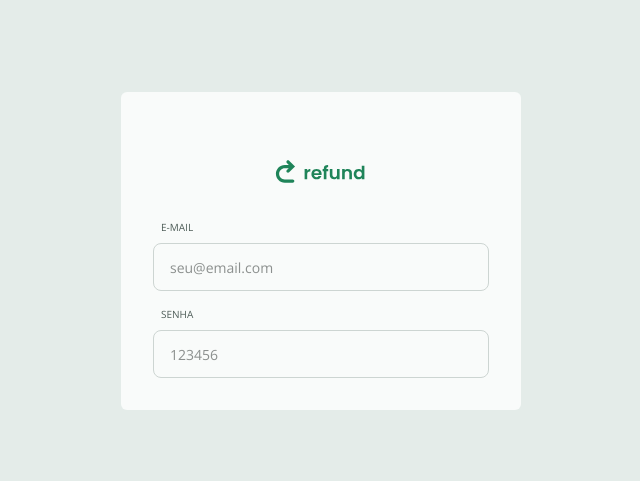
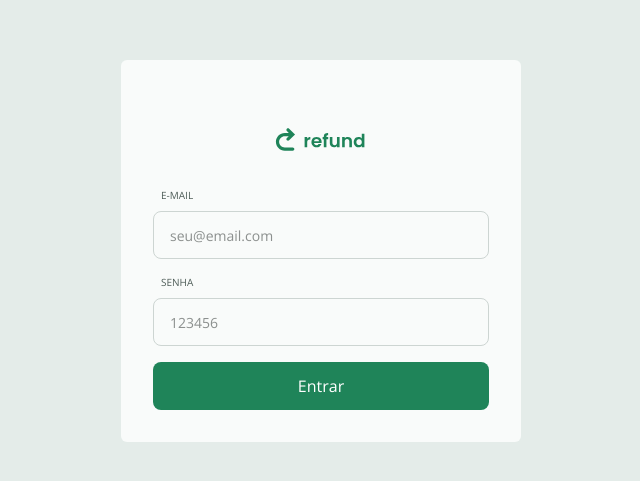
Before and after one commit to carlos-hfc/refund, a React (Vite) app: page / in a window 1280 px wide. Shown: the part 149-630 px from the top of the page, without its empty margins (319-959 px from the left). Built offline with nearby package versions, Linux system fonts and the light colour scheme.

Commit message:
feat: add button component

```diff
--- /dev/null
+++ b/src/components/button.tsx
@@ -0,0 +1,25 @@
+interface ButtonProps extends React.ComponentProps<"button"> {
+  isLoading?: boolean
+}
+
+export function Button({
+  isLoading,
+  className,
+  type = "button",
+  children,
+  ...props
+}: ButtonProps) {
+  return (
+    <button
+      type={type}
+      data-loading={isLoading}
+      className={[
+        "flex items-center justify-center rounded-lg bg-green-100 text-white cursor-pointer not-data-[loading=true]:hover:bg-green-200 transition ease-linear h-12 data-[loading=true]:opacity-50 data-[loading=true]:cursor-progress",
+        className,
+      ].join(" ")}
+      {...props}
+    >
+      {children}
+    </button>
+  )
+}
--- a/src/pages/sign-in.tsx
+++ b/src/pages/sign-in.tsx
@@ -1,3 +1,4 @@
+import { Button } from "@/components/button"
 import { Input } from "@/components/input"
 
 export function SignIn() {
@@ -16,6 +17,8 @@ export function SignIn() {
         type="password"
         placeholder="123456"
       />
+
+      <Button>Entrar</Button>
     </form>
   )
 }
```
